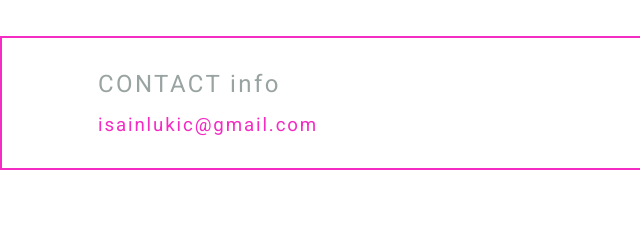
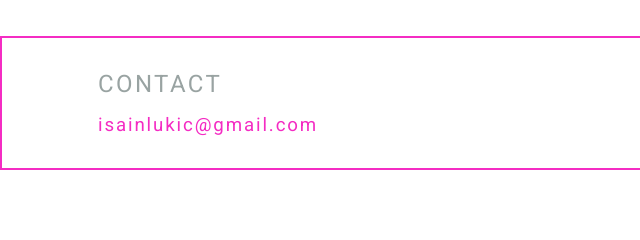
Before and after one commit to iva-sain/Portfolio, a plain HTML site: page index.html in a window 1280 px wide. Shown: the part 6348-6588 px from the top of the page, 0-640 px from the left. Drawn offline with nearby package versions, Linux system fonts and the light colour scheme.

Commit message:
Add files via upload

```diff
--- a/index.html
+++ b/index.html
@@ -203,7 +203,7 @@
     <!-- Contact section -->
     <!-- ............... -->
     <section class="contact" id="contact">
-      <h2>CONTACT info</h2>
+      <h2>CONTACT</h2>
       <div class="contact-form-container">
         <h3> isainlukic@gmail.com </h3>
       </div>
```
